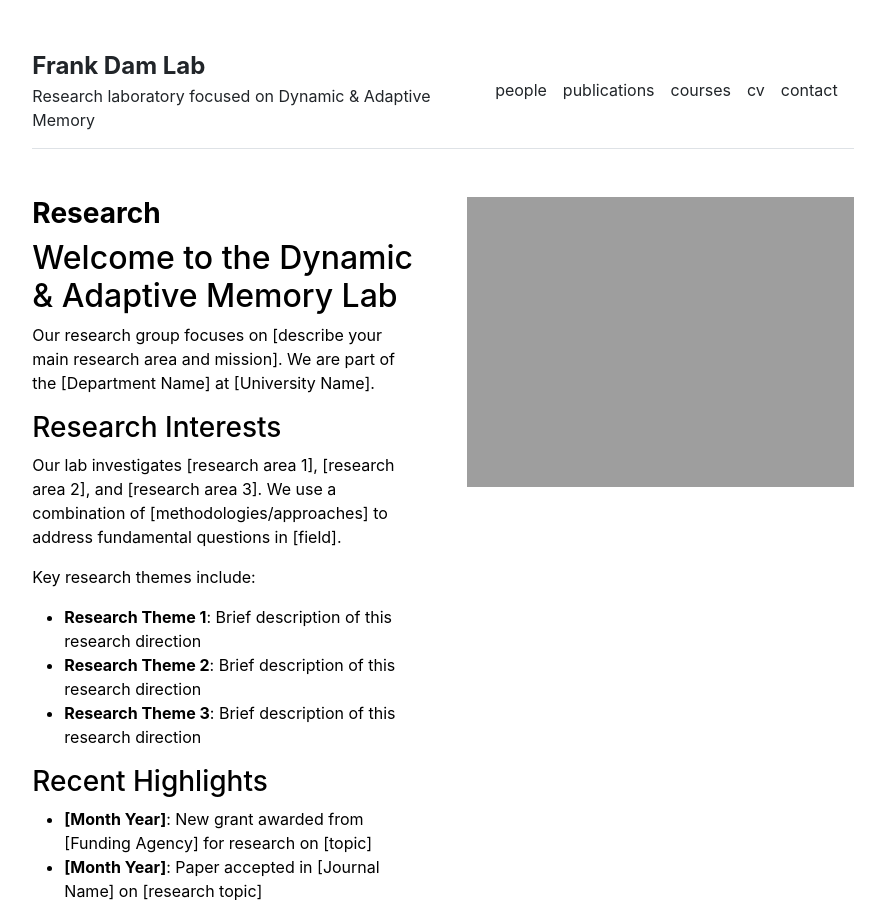
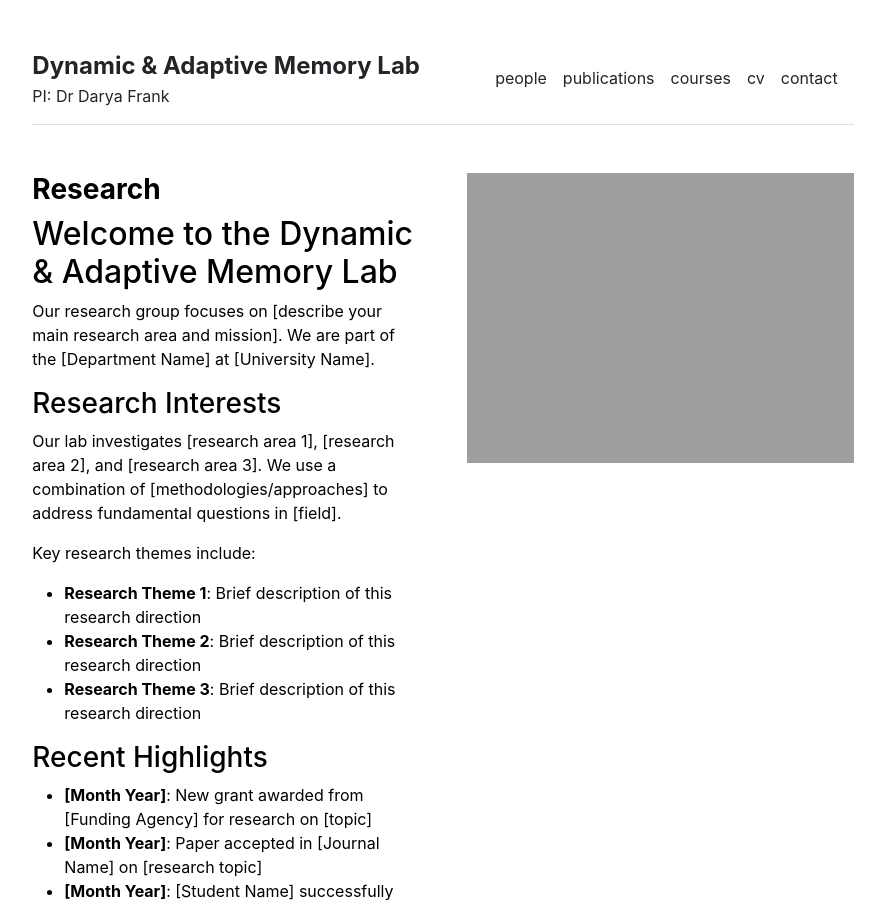
Before and after one commit to frank-dam-lab/frank-dam-lab.github.io, a Jekyll site: the page built from index.md, in a window 1280 px wide and 900 px high. Shown: the whole window, without its empty margins (197-1082 px from the left). Built offline with Jekyll 4.4.1, drawn with Linux system fonts in a browser that asks for light colours; our own code applies the rules of GitHub Pages for plain Markdown files.

Commit message:
Update _config.yml

```diff
--- a/_config.yml
+++ b/_config.yml
@@ -1,7 +1,7 @@
-title: "Frank Dam Lab"
+title: "Dynamic & Adaptive Memory Lab"
 email: frank.dam@university.edu
 description: >-
-  Research laboratory focused on Dynamic & Adaptive Memory
+  PI: Dr Darya Frank
 baseurl: ""
 url: "https://frank-dam-lab.github.io"
 
```
